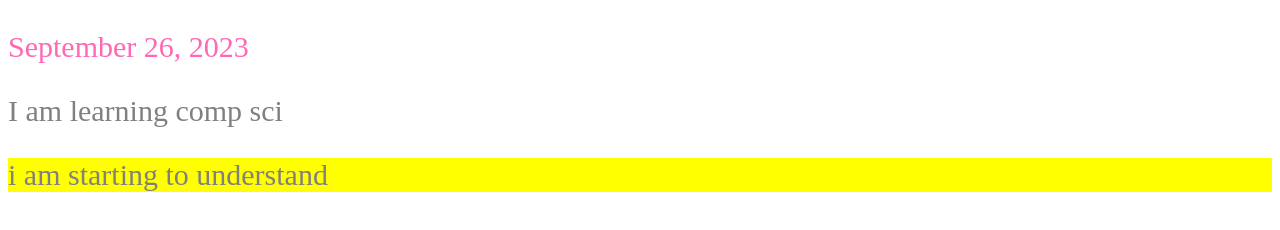
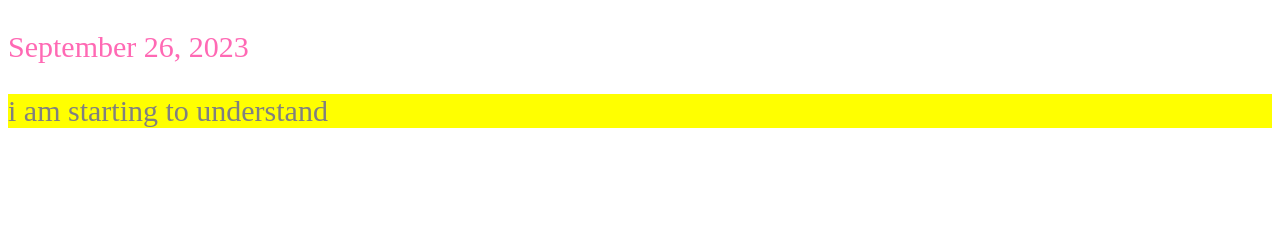
Before and after one commit to c27wr/c27wr.github.io, a plain HTML site: page tuesday.html in a window 1280 px wide. Drawn offline with Linux system fonts and the light colour scheme; a web font is replaced by a local one.

Commit message:
molly adding website

```diff
--- a/tuesday.html
+++ b/tuesday.html
@@ -29,7 +29,7 @@
 <body>
 	<p id="date"> September 26, 2023 </p>
 
-	<p> I am learning comp sci </p>
+	<p>  </p>
 
 	<p id="sun">i am starting to understand</p>
 
```
Also changed, not shown: thursday.html (+0 -3 lines), projects.html (line endings or trailing spaces).
